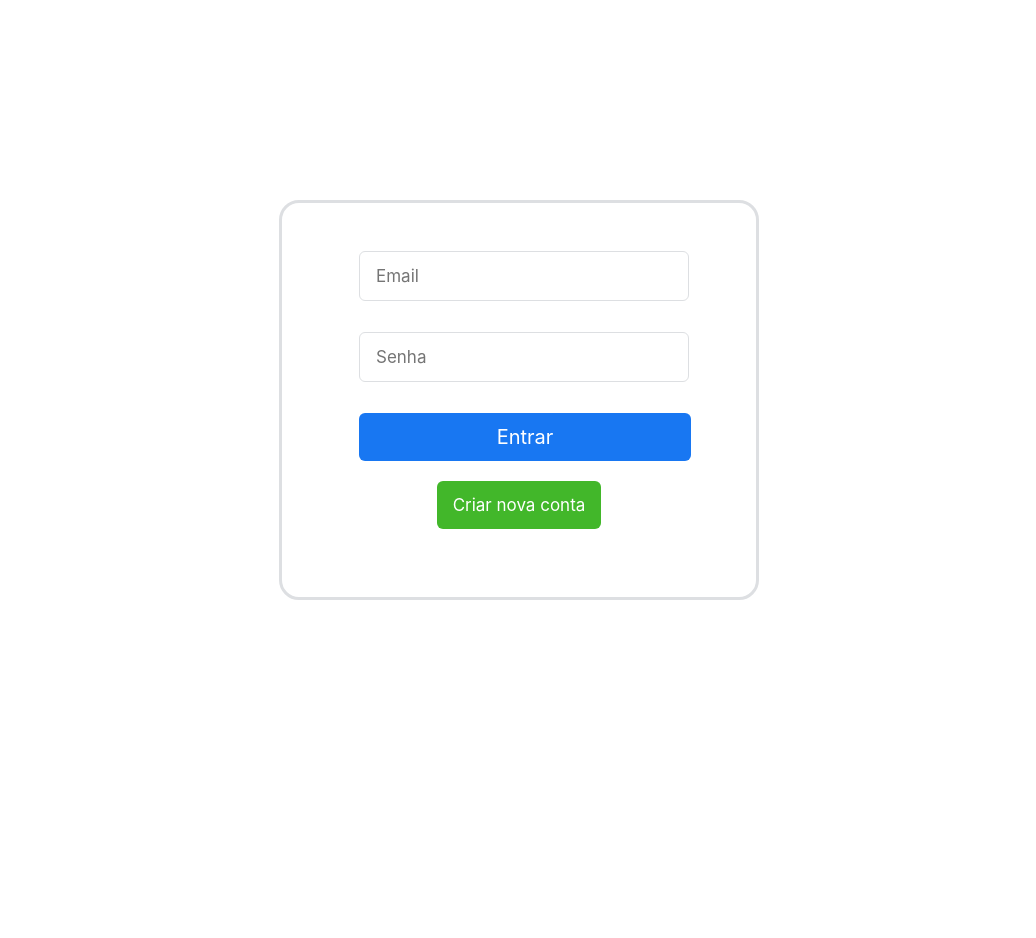
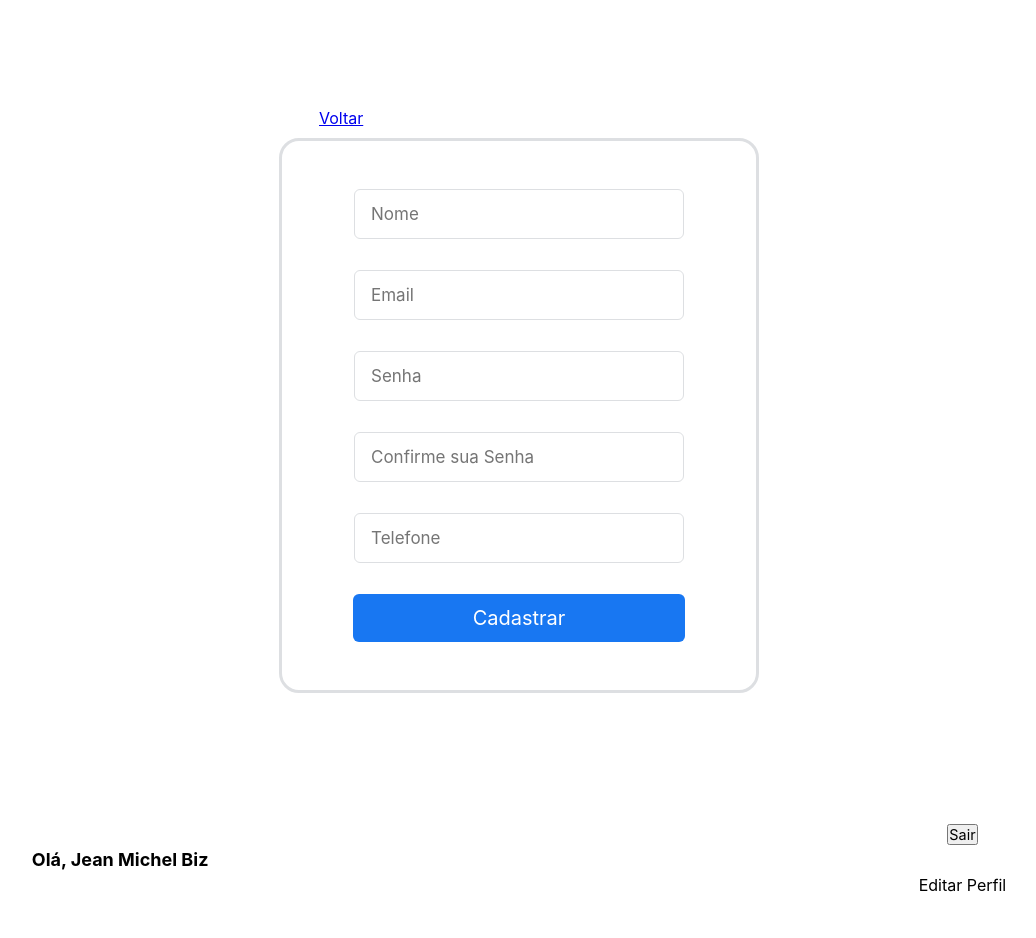
Before and after one commit to jeanmbiz/Cadasto-de-clientes, a React (Create React App) app: page /register in a window 1280 px wide. Shown: the top 938 px of the page, without its empty margins (121-1157 px from the left). Before the commit the page ends 800 px from the top, so only its background shows below. Built offline with nearby package versions, Linux system fonts and the light colour scheme.

Commit message:
implementation of route and modal logic

```diff
--- a/package.json
+++ b/package.json
@@ -12,7 +12,7 @@
     "react-dom": "^18.2.0",
     "react-hook-form": "^7.43.8",
     "react-icons": "^4.8.0",
-    "react-router-dom": "^6.9.0",
+    "react-router-dom": "^6.10.0",
     "react-scripts": "5.0.1",
     "styled-components": "^5.3.9",
     "web-vitals": "^2.1.0",
--- a/src/App.tsx
+++ b/src/App.tsx
@@ -1,3 +1,4 @@
+import RoutesMain from "./Routes/RoutesMain";
 import Dashboard from "./components/Pages/Dashboard/Dashboard";
 import Login from "./components/Pages/Login/Login"
 import Register from "./components/Pages/Register/Register";
@@ -6,10 +7,11 @@ import Global from "./styles/global"
 function App() {
   return (
     <div>
+      <RoutesMain/>
       <Global/>
-      <Login/>
+      {/* <Login/> */}
       {/* <Register/> */}
-      {/* <Dashboard/> */}
+      <Dashboard/>
 
 
     </div>
--- /dev/null
+++ b/src/Routes/RoutesMain.tsx
@@ -0,0 +1,18 @@
+import { Navigate, Route, Routes } from "react-router-dom";
+import Login from "../components/Pages/Login/Login";
+import Register from "../components/Pages/Register/Register";
+import Dashboard from "../components/Pages/Dashboard/Dashboard";
+
+const RoutesMain = () => {
+  return (
+    <Routes>
+      {/* <Route path="/" element={<Login />} /> */}
+      <Route path="/login" element={<Login />} />
+      <Route path="/register" element={<Register />} />
+      {/* <Route path="/dashboard/:id" element={<Dashboard />} /> */}
+      {/* <Route path="*" element={<Navigate to="/" />} /> */}
+    </Routes>
+  );
+};
+
+export default RoutesMain;
--- a/src/components/Header/Header.tsx
+++ b/src/components/Header/Header.tsx
@@ -1,13 +1,20 @@
-import { HeaderStyled } from "./styles";
+import { useNavigate } from "react-router-dom";
+import { HeaderStyled, LinkEditProfile } from "./styles";
 
 const Header = () => {
+
+  const navigate = useNavigate()
+
+  const handleExit = () =>{
+    navigate('/Login')
+  }
 
   return (
     <HeaderStyled>
       <div className="headerContainer mainContainer">
         <h1>Olá, Jean Michel Biz</h1>
         <div>
-        <h2>Sair</h2>
+        <button onClick={handleExit}>Sair</button>
         <h2>Editar Perfil</h2>
         </div>
       </div>
--- a/src/components/Header/styles.tsx
+++ b/src/components/Header/styles.tsx
@@ -1,3 +1,4 @@
+import { Link } from "react-router-dom";
 import styled from "styled-components";
 
 export const HeaderStyled = styled.header`
@@ -21,19 +22,19 @@ export const HeaderStyled = styled.header`
       font-size: 1.125rem;
     }
 
-    div{
+    div {
       /* background-color: green; */
       display: flex;
       flex-direction: column;
       align-items: center;
       gap: 30px;
+    }
 
-      h2 {
+      button {
         font-size: 0.9rem;
         color: var(--color-grey-1);
       }
     }
-
   }
 
   @media screen and (min-width: 600px) {
@@ -44,3 +45,8 @@ export const HeaderStyled = styled.header`
     }
   }
 `;
+
+export const LinkEditProfile = styled(Link)`
+  font-size: 0.9rem;
+  color: var(--color-grey-1);
+`;
--- a/src/components/Pages/Login/Login.tsx
+++ b/src/components/Pages/Login/Login.tsx
@@ -1,4 +1,4 @@
-import { LoginStyled } from './styles'
+import { LinkNewAcount, LoginStyled } from './styles'
 import { useForm } from 'react-hook-form'
 import { yupResolver } from '@hookform/resolvers/yup'
 import { loginFormSchema } from '../../../Validators/formsSchemas'
@@ -34,7 +34,7 @@ const Login = () => {
             <button type='submit'>Entrar</button>
         </form>
         <div className='criarConta'>
-            <p>Criar nova conta</p>
+            <LinkNewAcount to='/register'>Criar nova conta</LinkNewAcount>
         </div>
         </div>
     </LoginStyled>
--- a/src/components/Pages/Login/styles.tsx
+++ b/src/components/Pages/Login/styles.tsx
@@ -1,13 +1,13 @@
+import { Link } from "react-router-dom";
 import styled from "styled-components";
 
 export const LoginStyled = styled.main`
-
   display: flex;
   justify-content: center;
   align-items: center;
   min-height: 100vh;
 
-    .formContainer{
+  .formContainer {
     padding: 3rem;
     border: 3px solid var(--color-grey-2);
     border-radius: 20px;
@@ -15,18 +15,18 @@ export const LoginStyled = styled.main`
     height: 25rem;
   }
 
-    form{
+  form {
     display: flex;
     flex-direction: column;
     margin: auto;
     gap: 1rem;
     width: 20rem;
 
-        div{
+    div {
       display: flex;
       flex-direction: column;
 
-            input{
+      input {
         border: 1px solid var(--color-grey-2);
         border-radius: 6px;
         font-size: 17px;
@@ -34,16 +34,15 @@ export const LoginStyled = styled.main`
         width: 330px;
       }
 
-            span{
+      span {
         font-size: 0.8rem;
         color: red;
         margin-left: 16px;
         height: 15px;
       }
-
     }
 
-        button{
+    button {
       background-color: #1877f2;
       border: none;
       border-radius: 6px;
@@ -55,20 +54,19 @@ export const LoginStyled = styled.main`
     }
   }
 
-    .criarConta{
+  .criarConta {
     display: flex;
     flex-direction: column;
     align-items: center;
     margin-top: 20px;
+  }
+`;
 
-        p{
+export const LinkNewAcount = styled(Link)`
   background-color: var(--color-secoundary);
   color: white;
   border-radius: 6px;
   font-size: 17px;
   line-height: 48px;
   padding: 0 16px;
-
-        }
-    }
-`
+`;
--- a/src/components/Pages/Register/Register.tsx
+++ b/src/components/Pages/Register/Register.tsx
@@ -1,4 +1,4 @@
-import { RegisterStyled } from "./styles";
+import { LinkReturn, RegisterStyled } from "./styles";
 import { yupResolver } from "@hookform/resolvers/yup";
 import { useForm } from "react-hook-form";
 import { registerFormSchema } from "../../../Validators/formsSchemas";
@@ -24,10 +24,11 @@ const Register = () => {
     }
   }
 
+
   return (
     <RegisterStyled>
       <div className="topContainer">
-        <p>Voltar</p>
+        <LinkReturn to='/login' >Voltar</LinkReturn>
       </div>
       <div>
         <form onSubmit={handleSubmit(handleRegister)} className="formContainer">
--- a/src/components/Pages/Register/styles.tsx
+++ b/src/components/Pages/Register/styles.tsx
@@ -1,3 +1,4 @@
+import { Link } from "react-router-dom";
 import styled from "styled-components";
 
 export const RegisterStyled = styled.main`
@@ -69,3 +70,7 @@ export const RegisterStyled = styled.main`
     }
 
 `
+
+export const LinkReturn = styled(Link)`
+
+`
--- a/src/index.tsx
+++ b/src/index.tsx
@@ -1,11 +1,15 @@
-import React from 'react';
-import ReactDOM from 'react-dom/client';
-import App from './App';
+import React from "react";
+import ReactDOM from "react-dom/client";
+import App from "./App";
+import { BrowserRouter } from "react-router-dom";
 
-
-const root = ReactDOM.createRoot(document.getElementById('root') as HTMLElement);
+const root = ReactDOM.createRoot(
+  document.getElementById("root") as HTMLElement
+);
 root.render(
   <React.StrictMode>
-    <App />
+    <BrowserRouter>
+      <App />
+    </BrowserRouter>
   </React.StrictMode>
 );
```
Also changed, not shown: 1 other file (tests, documents, lock files or other folders). Lines whose indentation alone changed are shown as unchanged.
